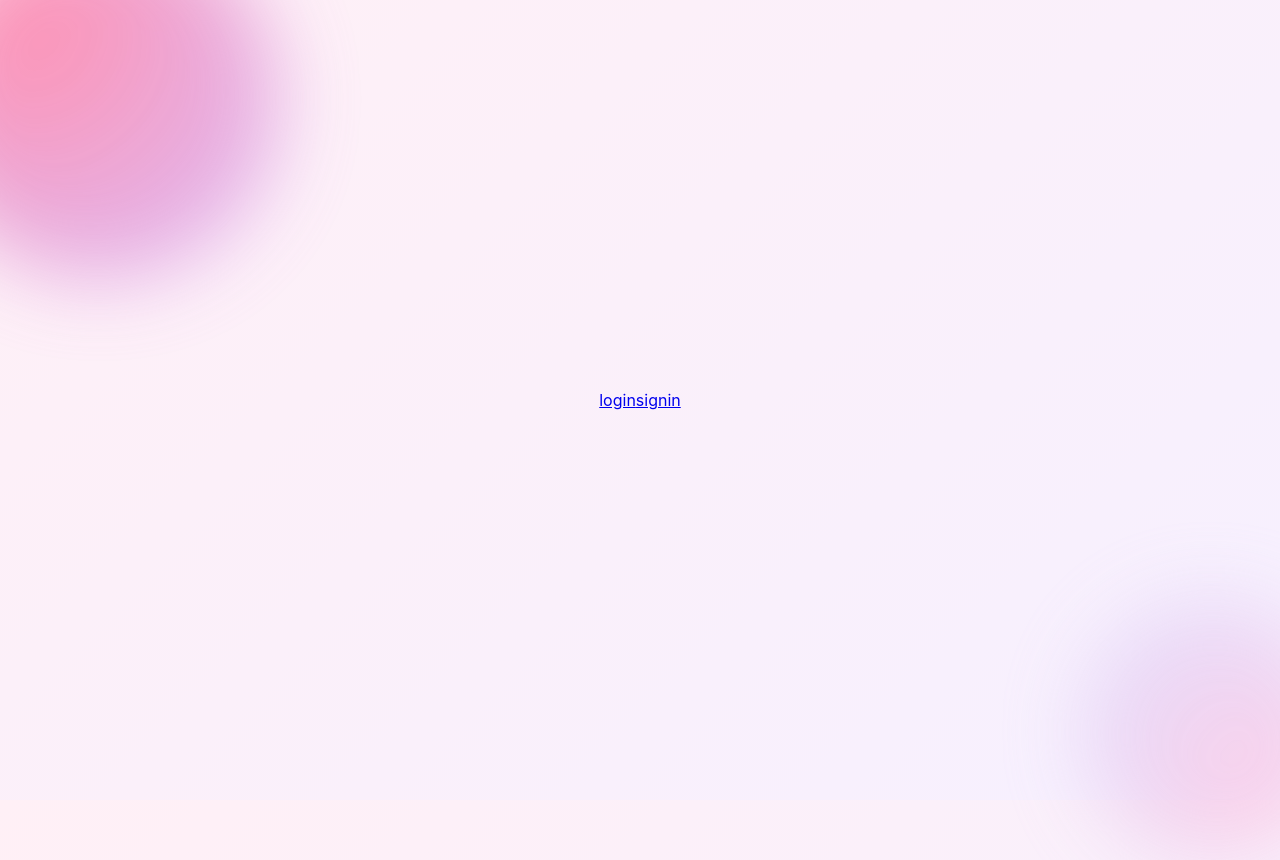
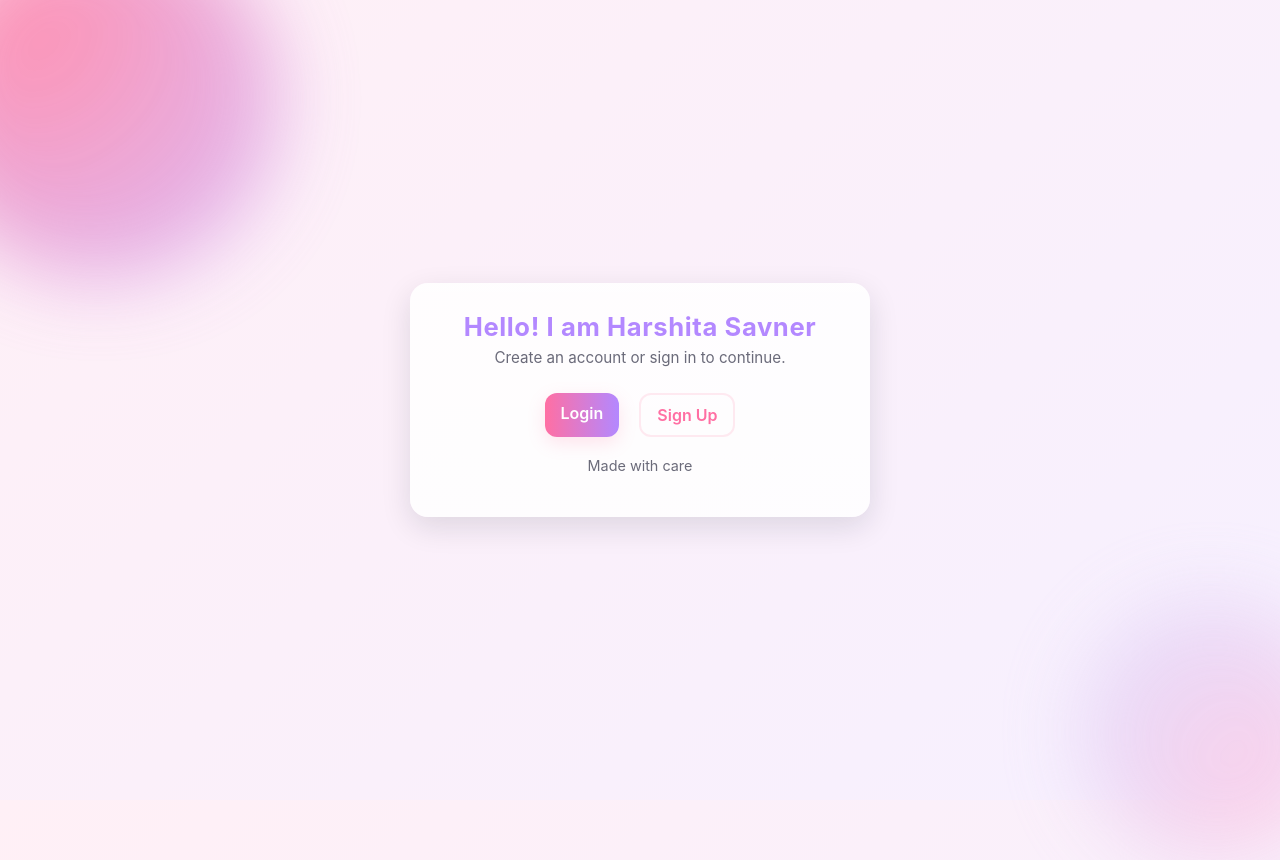
Before and after one commit to harshitasavner63-a11y/Cdgi-3-web-dev-2025, a plain HTML site: page index.html in a window 1280 px wide. Shown: the top 860 px of the page. Drawn offline with Linux system fonts and the light colour scheme.

Commit message:
Revamp index.html with card layout and content
Updated the HTML structure to include a card layout with a greeting and buttons for login and sign-up.

```diff
--- a/index.html
+++ b/index.html
@@ -7,9 +7,15 @@
     <link rel="stylesheet" href="styles.css">
 </head>
 <body>
-    <a href="login.html"target="main">login</a>
-    <br/>
-    <a href="signin.html"target="main">signin</a>
+   <div class="card">
+        <h1 class="brand">Hello! I am Harshita Savner</h1>
+        <p class="subtitle">Create an account or sign in to continue.</p>
+        <div style="display:flex;justify-content:center;gap:8px;flex-wrap:wrap">
+            <a class="btn" href="login.html">Login</a>
+            <a class="btn ghost" href="signin.html">Sign Up</a>
+        </div>
+        <p class="muted-center" style="margin-top:12px">Made with care </p>
+    </div>
 </body>
 
 </html>
```
